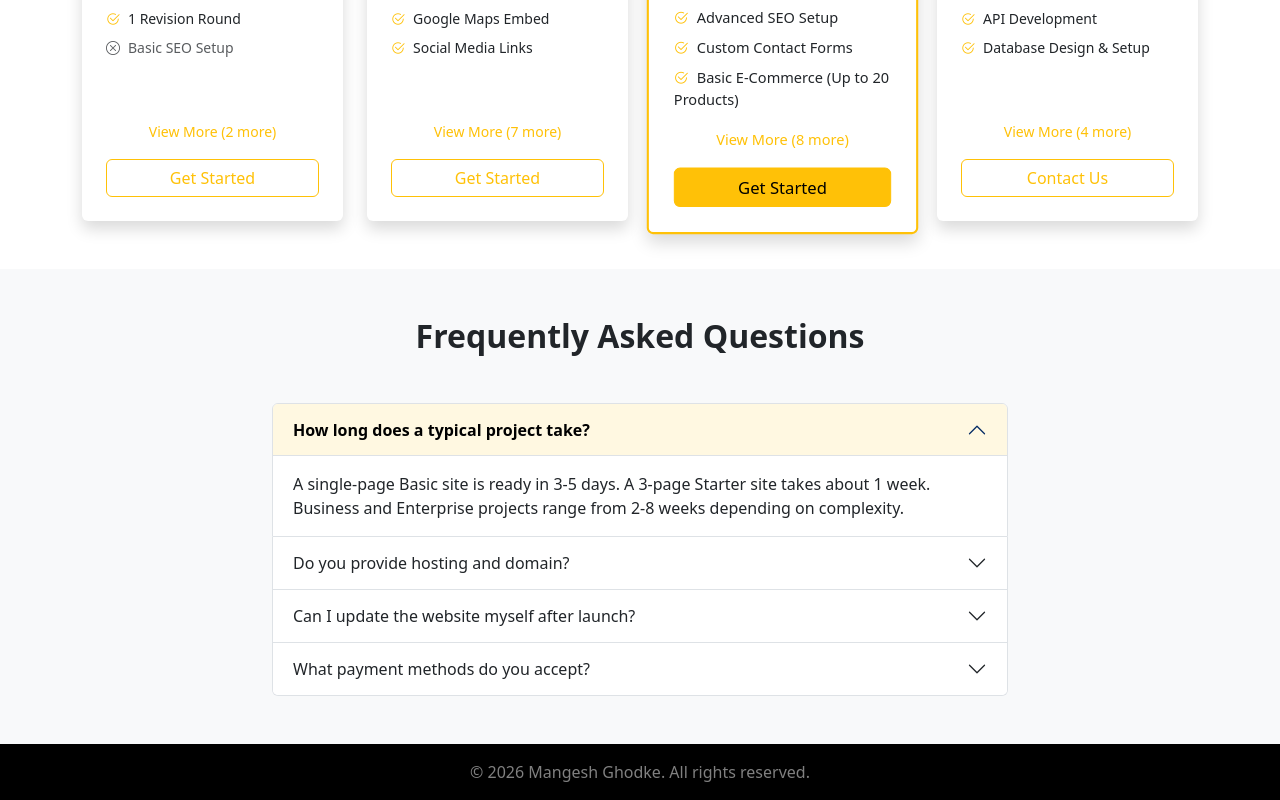
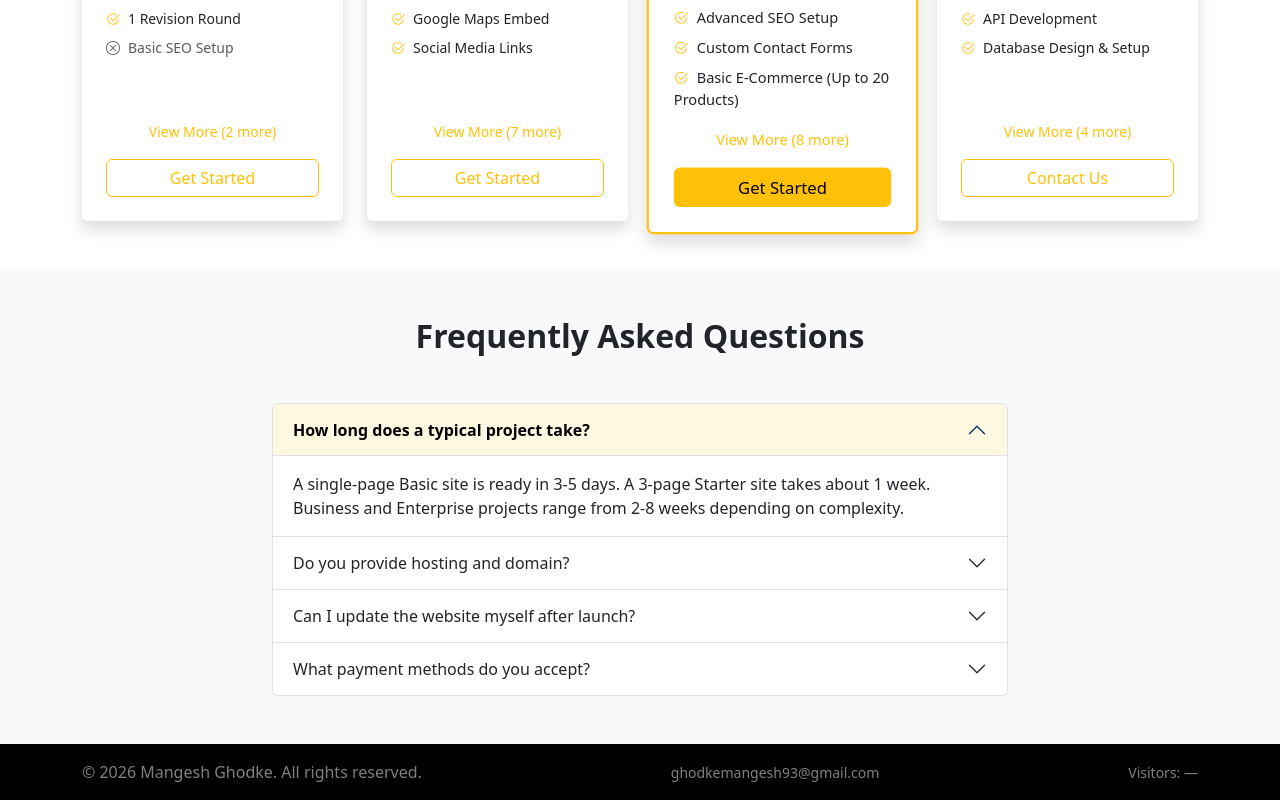
Before and after one commit to mangeshghodke/portfolio, a React (Vite) app: page /portfolio/pricing in a window 1280 px wide. Shown: the part 860-1660 px from the top of the page. Built offline with nearby package versions, Linux system fonts and the light colour scheme; no server answers.

Commit message:
Add visitor counter and clickable email in footer

```diff
--- a/src/components/Footer.jsx
+++ b/src/components/Footer.jsx
@@ -1,7 +1,26 @@
+import { useEffect, useState } from 'react';
+
 export default function Footer() {
+  const [visitors, setVisitors] = useState(null);
+
+  useEffect(() => {
+    fetch('https://api.countapi.xyz/hit/mangeshghodke/portfolio')
+      .then((res) => res.json())
+      .then((data) => setVisitors(data.value))
+      .catch(() => setVisitors('—'));
+  }, []);
+
   return (
-    <footer className="bg-black text-white-50 text-center py-3">
-      <p className="mb-0">&copy; 2026 Mangesh Ghodke. All rights reserved.</p>
+    <footer className="bg-black text-white-50 py-3">
+      <div className="container d-flex flex-wrap align-items-center justify-content-between gap-2">
+        <p className="mb-0">&copy; 2026 Mangesh Ghodke. All rights reserved.</p>
+        <small>
+          <a href="mailto:ghodkemangesh93@gmail.com" className="text-white-50 text-decoration-none">
+            ghodkemangesh93@gmail.com
+          </a>
+        </small>
+        <small>Visitors: {visitors ?? '...'}</small>
+      </div>
     </footer>
   );
 }
```
